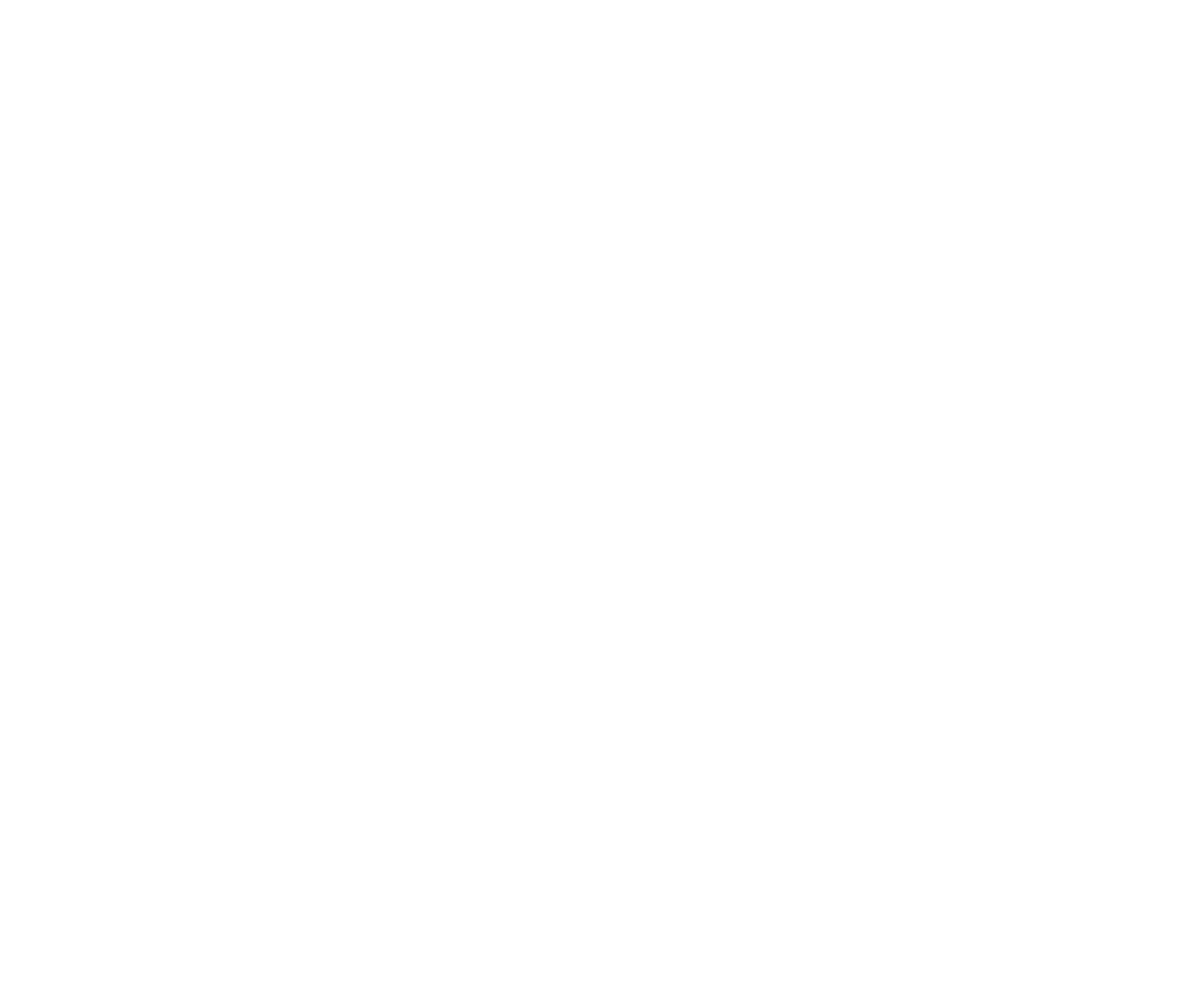
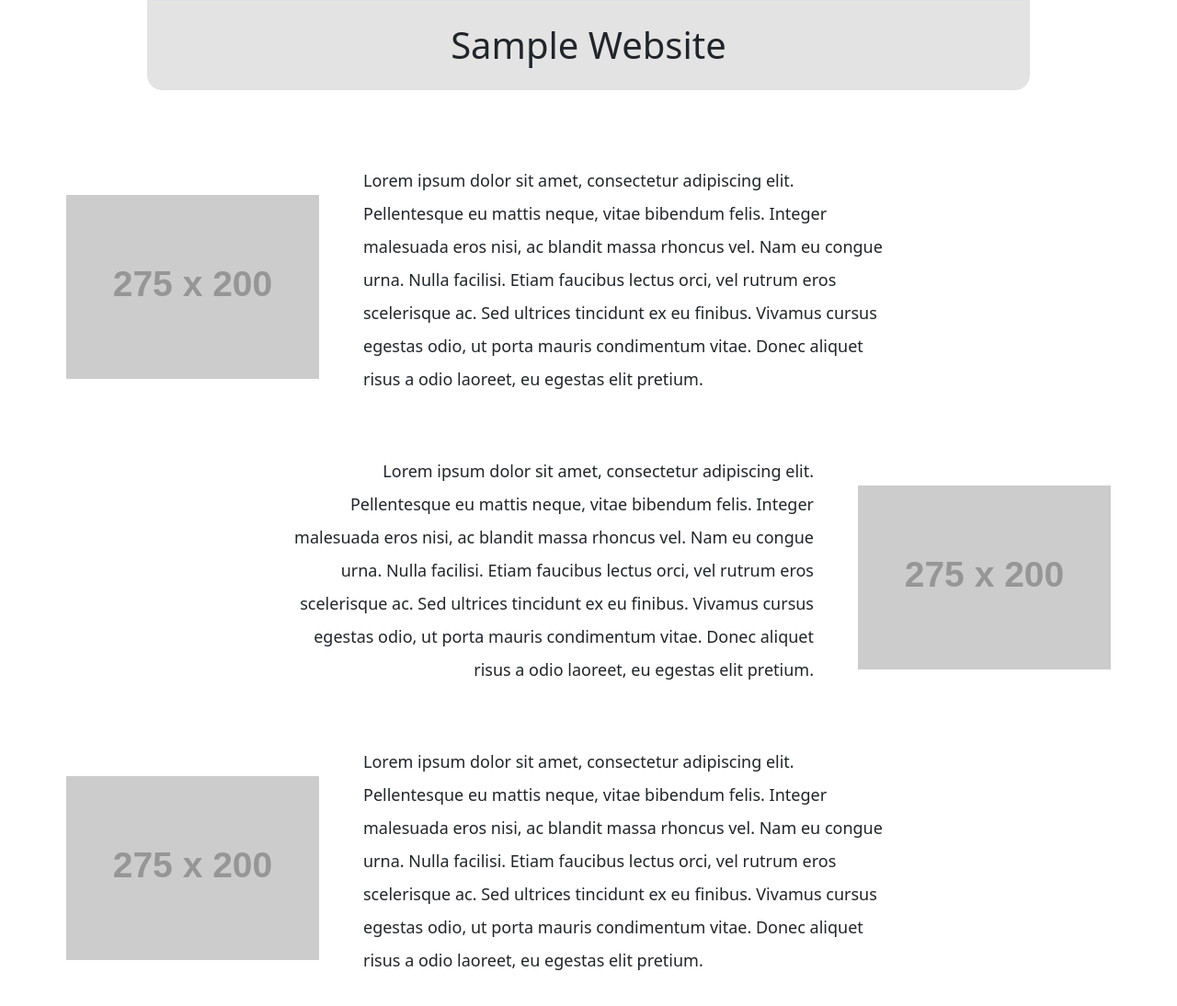
Before and after one commit to k-gilvary/sample-app, a plain HTML site: page index.html in a window 1280 px wide. Shown: the whole page at 92% size. Before the commit the page ends 800 px from the top, so only its background shows below. Drawn offline with nearby package versions, Linux system fonts and the light colour scheme; placeholder pictures from the web are drawn by us.

Commit message:
write header and image text section

```diff
--- a/index.html
+++ b/index.html
@@ -3,9 +3,55 @@
 <head>
     <meta charset="UTF-8">
     <meta name="viewport" content="width=device-width, initial-scale=1.0">
+    <link rel="stylesheet" href="styles.css">
     <title>Sample Website</title>
+    <link href="https://cdn.jsdelivr.net/npm/bootstrap@5.3.3/dist/css/bootstrap.min.css" rel="stylesheet" integrity="sha384-QWTKZyjpPEjISv5WaRU9OFeRpok6YctnYmDr5pNlyT2bRjXh0JMhjY6hW+ALEwIH" crossorigin="anonymous">
 </head>
-<body>
+<body class="d-flex flex-column align-items-center w-100">
+    <!-- header -->
+    <header id="sample-header" class="w-75">
+        <h1 id="page-title" class="text-center py-4 border rounded-bottom-4">Sample Website</h1>
+    </header>
 
+    <!-- main body -->
+    <main id="main-content" class="my-5 mx-5 p-4">
+        <div class="image-and-text d-flex flex-row align-items-center mb-5">
+            <img class="me-5" src="https://placehold.co/275x200" alt="placeholder image">
+            <p class="image-text w-50 lh-lg">Lorem ipsum dolor sit amet, consectetur adipiscing elit.
+                Pellentesque eu mattis neque, vitae bibendum felis.
+                Integer malesuada eros nisi, ac blandit massa rhoncus vel.
+                Nam eu congue urna. Nulla facilisi. Etiam faucibus lectus orci, vel rutrum eros scelerisque ac.
+                Sed ultrices tincidunt ex eu finibus. Vivamus cursus egestas odio, ut porta mauris condimentum vitae.
+                Donec aliquet risus a odio laoreet, eu egestas elit pretium.</p>
+        </div>
+
+        <div class="image-and-text d-flex flex-row align-items-center justify-content-end mb-5">
+            <p class="image-text w-50 lh-lg text-end">Lorem ipsum dolor sit amet, consectetur adipiscing elit.
+                Pellentesque eu mattis neque, vitae bibendum felis.
+                Integer malesuada eros nisi, ac blandit massa rhoncus vel.
+                Nam eu congue urna. Nulla facilisi. Etiam faucibus lectus orci, vel rutrum eros scelerisque ac.
+                Sed ultrices tincidunt ex eu finibus. Vivamus cursus egestas odio, ut porta mauris condimentum vitae.
+                Donec aliquet risus a odio laoreet, eu egestas elit pretium.</p>
+            <img class="ms-5" src="https://placehold.co/275x200" alt="placeholder image">
+        </div>
+
+        <div class="image-and-text d-flex flex-row align-items-center mb-5">
+            <img class="me-5" src="https://placehold.co/275x200" alt="placeholder image">
+            <p class="image-text w-50 lh-lg">Lorem ipsum dolor sit amet, consectetur adipiscing elit.
+                Pellentesque eu mattis neque, vitae bibendum felis.
+                Integer malesuada eros nisi, ac blandit massa rhoncus vel.
+                Nam eu congue urna. Nulla facilisi. Etiam faucibus lectus orci, vel rutrum eros scelerisque ac.
+                Sed ultrices tincidunt ex eu finibus. Vivamus cursus egestas odio, ut porta mauris condimentum vitae.
+                Donec aliquet risus a odio laoreet, eu egestas elit pretium.</p>
+        </div>
+    </main>
+    <!-- carousel -->
+    <!-- other text -->
+    <!-- partners -->
+    <!-- contact form -->
+    <!-- footer -->
+
+    <script src="script.js"></script>
+    <script src="https://cdn.jsdelivr.net/npm/bootstrap@5.3.3/dist/js/bootstrap.bundle.min.js" integrity="sha384-YvpcrYf0tY3lHB60NNkmXc5s9fDVZLESaAA55NDzOxhy9GkcIdslK1eN7N6jIeHz" crossorigin="anonymous"></script>
 </body>
 </html>
--- a/styles.css
+++ b/styles.css
@@ -0,0 +1,8 @@
+#page-title {
+    background-color: #e3e3e3;
+    border-color: #e3e3e3;
+}
+
+.image-text {
+    font-size: 18px;
+}
```
